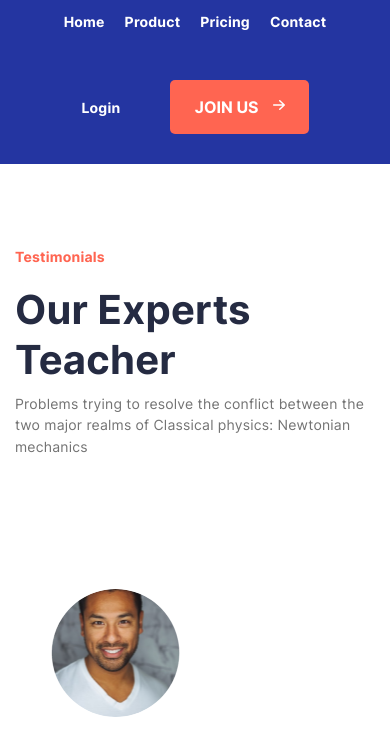
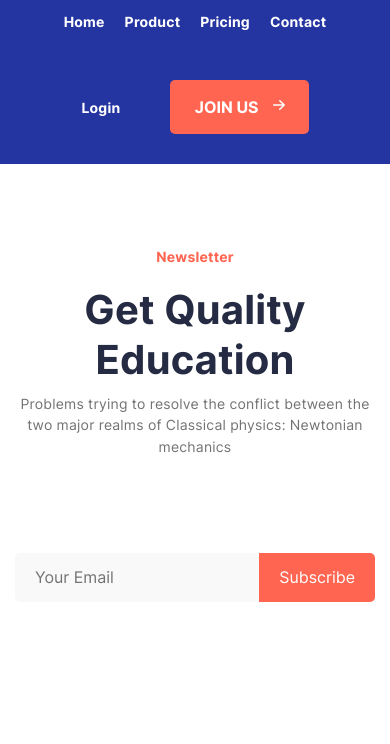
Before and after one commit to nick20name17/Brandname, a plain HTML site: page index.html in a window 390 px wide. Shown: the part 75-819 px from the top of the page. Drawn offline with nearby package versions, Linux system fonts and the light colour scheme.

Commit message:
adding media for newsletter

```diff
--- a/index.html
+++ b/index.html
@@ -221,7 +221,7 @@
         </div>
       </section> -->
 
-      <section class="testimonials">
+      <!-- <section class="testimonials">
         <div class="container">
           <div class="advice__text">
             <p class="sixth-header">Testimonials</p>
@@ -379,8 +379,8 @@
             </a>
           </div>
         </div>
-      </section>
-      <!--
+      </section> -->
+
       <section class="newsletter">
         <div class="container newsletter__container">
           <div class="advice__text newsletter__text">
@@ -401,7 +401,7 @@
             <button class="form__btn">Subscribe</button>
           </form>
         </div>
-      </section> -->
+      </section>
     </main>
 
     <!-- <footer class="footer">
--- a/scss/_media.scss
+++ b/scss/_media.scss
@@ -57,6 +57,15 @@
   .testimonial {
     padding: rem(20) rem(40);
   }
+
+  .newsletter {
+    padding: rem($padding-sm) 0;
+  }
+  .form__email {
+    display: block;
+
+    width: 70%;
+  }
 }
 
 @media (max-width: 539.98px) {
--- a/scss/sections/_newsletter.scss
+++ b/scss/sections/_newsletter.scss
@@ -21,7 +21,7 @@
     padding: rem(15) rem(20);
     border-radius: $border-radius;
     background-color: #f9f9f9;
-    min-width: rem(560);
+    width: rem(560);
     &::placeholder {
       color: $second-text-color;
     }
```
Also changed, not shown: scss/main.css, 1 other file.
